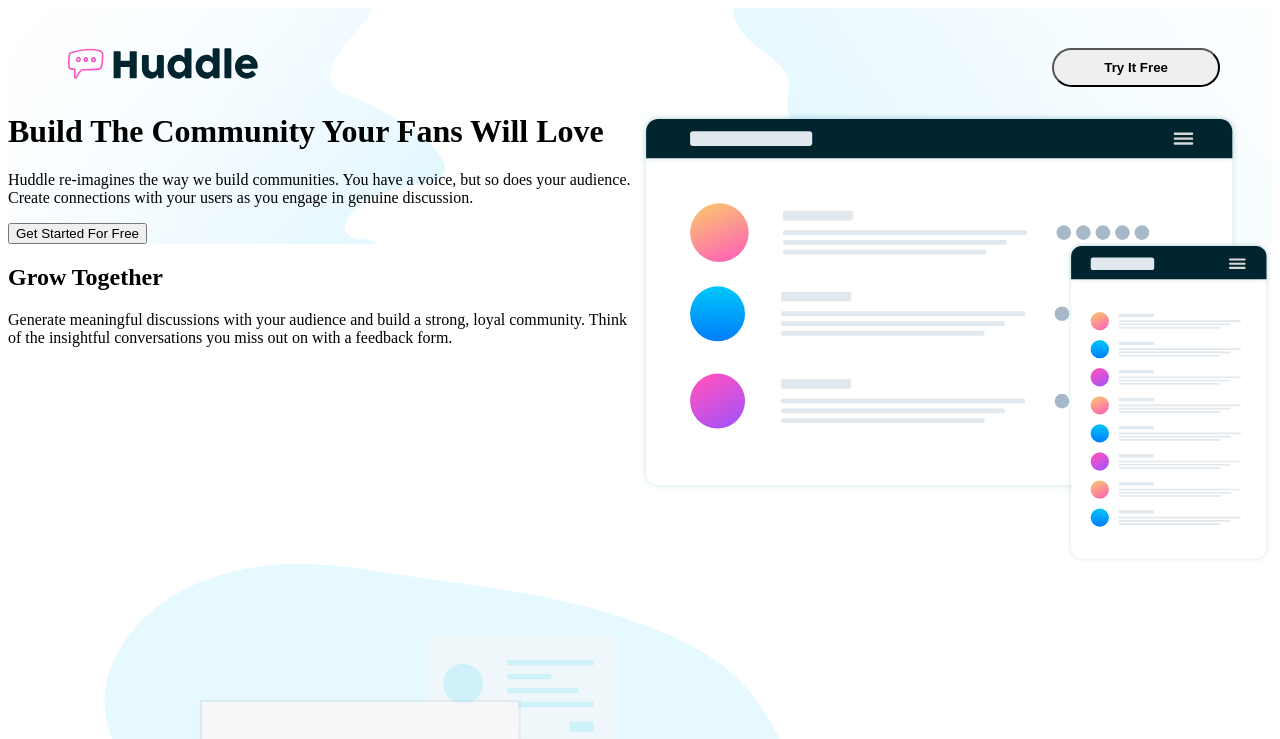
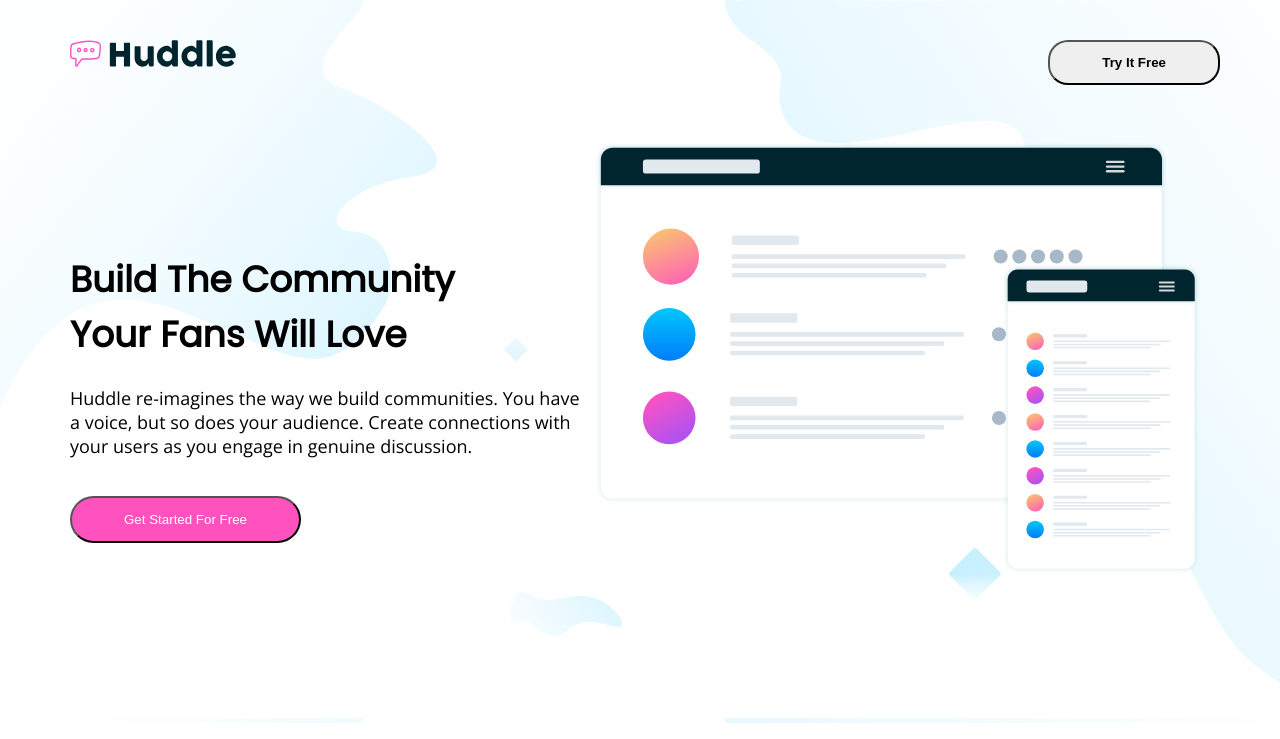
Before and after one commit to rtambunt/Huddle-Landing-Page, a plain HTML site: page index.html in a window 1280 px wide. Shown: the top 739 px of the page. Drawn offline with nearby package versions, Linux system fonts and the light colour scheme; files whose address does not match are found by name.

Commit message:
Finished top div

```diff
--- a/css/master.css
+++ b/css/master.css
@@ -1,11 +1,23 @@
+body{
+  font-size: 18px;
+  font-family: 'Open Sans', sans-serif;
+  margin: 0;
+}
+
+h1, h2{
+  font-weight: 600;
+  font-family: 'Poppins', sans-serif;
+}
+
+
 .top-div{
   background-image: url("/Users/Tambunting/Desktop/Web Development Projects/Huddle Landing Page/images/bg-hero-desktop.svg");
 }
 
 .huddle-logo{
-  width: 15%;
+  width: 13%;
   margin-top: 40px;
-  margin-left: 60px;
+  margin-left: 70px;
 }
 
 .try-it-free{
@@ -13,17 +25,32 @@
   right: 0;
   margin-top: 40px;
   margin-right: 60px;
-  padding: 10px 50px;
+  padding: 13px 52px;
   border-radius: 20px;
   font-weight: bold;
 }
 
-.top-body{
-  margin-top: 30px;
+.get-started-for-free{
+  padding: 14px 52px;
+  border-radius: 25px;
+  color: white;
+  background-color: rgb(255, 82, 191);
+  margin: 20px 0 180px 0;
 }
 
+.top-body{
+  margin-left: 70px;
+}
+
+.top-body-text{
+  margin-top: 180px;
+}
 
 .mockups-image{
   float: right;
   width: 50%;
+  height: auto;
+  margin-right: 80px;
+  position: relative;
+  bottom: 110px;
 }
--- a/index.html
+++ b/index.html
@@ -6,6 +6,8 @@
 
   <link rel="icon" type="image/png" sizes="32x32" href="./images/favicon-32x32.png">
   <link rel="stylesheet" href="css/master.css">
+  <link href="https://fonts.googleapis.com/css?family=Poppins" rel="stylesheet">
+  <link href="https://fonts.googleapis.com/css?family=Open+Sans" rel="stylesheet">
 
   <title>Frontend Mentor | Huddle landing page with alternating feature blocks</title>
 
@@ -24,10 +26,12 @@
       </div>
       <div class="top-body">
         <img class="mockups-image" src="images/illustration-mockups.svg" alt="Illustration Mockups Picture">
-        <h1>Build The Community Your Fans Will Love</h1>
-        <p>Huddle re-imagines the way we build communities. You have a voice, but so does your audience.
-        Create connections with your users as you engage in genuine discussion.</p>
-        <button type="button" name="button">Get Started For Free</button>
+        <div class="top-body-text">
+          <h1>Build The Community </br> Your Fans Will Love</h1>
+          <p>Huddle re-imagines the way we build communities. You have </br> a voice, but so does your audience.
+            Create connections with </br> your users as you engage in genuine discussion.</p>
+        </div>
+        <button class="get-started-for-free" type="button" name="button">Get Started For Free</button>
       </div>
     </div>
     <div class="">
```
